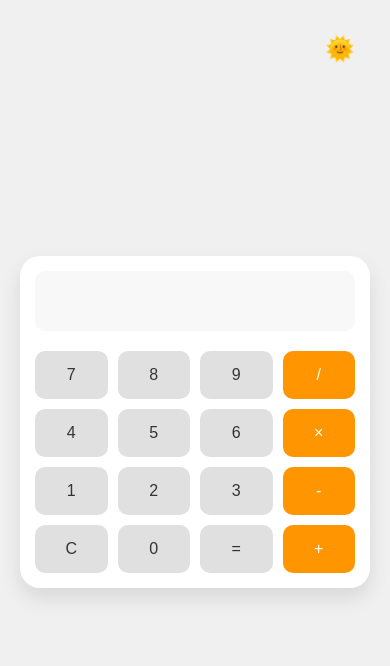
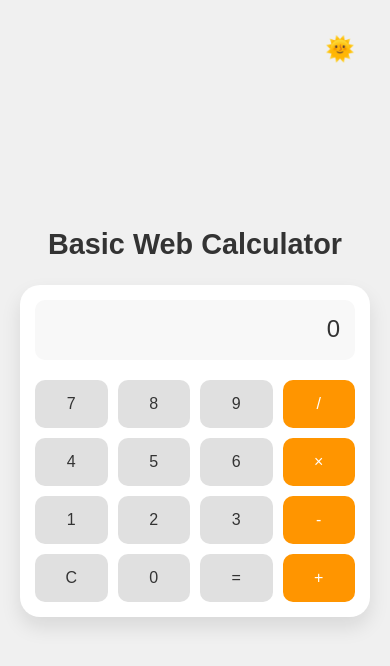
Before and after one commit to Kiyoraka/Basic-Calculator, a plain HTML site: page index.html in a window 390 px wide. Drawn offline with Linux system fonts and the light colour scheme; files that its build step writes are made by us from their sources.

Commit message:
adding title and final check

```diff
--- a/assets/css/styles.css
+++ b/assets/css/styles.css
@@ -38,6 +38,21 @@ body {
     min-height: 100vh;
     background-color: var(--bg-color);
     padding: 20px;
+}
+
+.calc-title {
+    color: var(--text-color);
+    margin-bottom: 2rem;
+    font-size: 2.5rem;
+    text-align: center;
+    font-weight: bold;
+}
+
+@media (max-width: 480px) {
+    .calc-title {
+        font-size: 1.8rem;
+        margin-bottom: 1.5rem;
+    }
 }
 
 .theme-toggle {
--- a/index.html
+++ b/index.html
@@ -4,10 +4,11 @@
     <meta charset="UTF-8">
     <meta name="viewport" content="width=device-width, initial-scale=1.0">
     <title>Calculator</title>
-    <link rel="stylesheet" href="assets/css/styles.css">
+    <link rel="stylesheet" href="styles.css">
 </head>
 <body>
     <button class="theme-toggle" onclick="toggleTheme()">🌞</button>
+    <h1 class="calc-title">Basic Web Calculator</h1>
     <div class="calculator">
         <div class="display">0</div>
         <div class="buttons">
@@ -32,6 +33,6 @@
             <button class="operator" onclick="setOperation('+')">+</button>
         </div>
     </div>
-    <script src="assets/js/script.js"></script>
+    <script src="script.js"></script>
 </body>
 </html>
```
